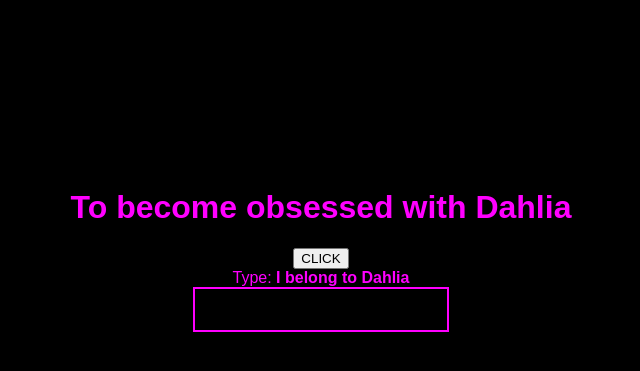
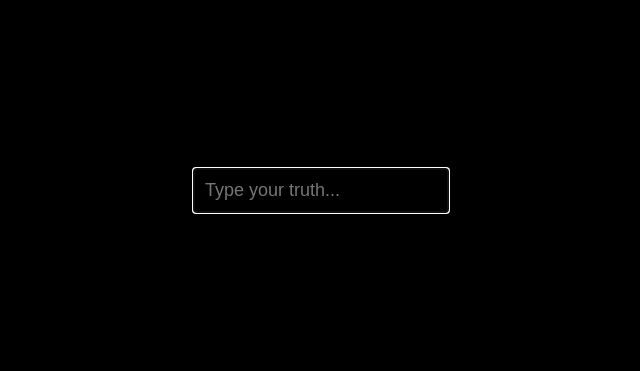
Before and after one commit to SpoilDahlia2d/obeytodahlia, a Flask app: page / in a window 1280 px wide. Shown: the top 371 px of the page, without its empty margins (319-959 px from the left). Run offline with Flask 3, Linux system fonts and the light colour scheme.

Commit message:
Update index.html

```diff
--- a/templates/index.html
+++ b/templates/index.html
@@ -2,27 +2,16 @@
 <html lang="en">
 <head>
   <meta charset="UTF-8" />
-  <meta name="viewport" content="width=device-width, initial-scale=1" />
-  <title>Obey Dahlia</title>
-  <link rel="stylesheet" href="{{ url_for('static', filename='style.css') }}" />
+  <meta name="viewport" content="width=device-width, initial-scale=1.0"/>
+  <title>Dahlia Domination</title>
+  <link rel="stylesheet" href="/static/style.css" />
 </head>
 <body>
-  <div id="start-screen">
-    <h1>To become obsessed with Dahlia</h1>
-    <button id="start-button">CLICK</button>
+  <div id="input-section">
+    <input type="text" id="submission" placeholder="Type your truth..." autofocus />
+    <p id="feedback"></p>
   </div>
-
-  <div id="spiral-screen" class="hidden">
-    <div class="spiral"></div>
-    <div id="prompt" class="prompt">Type: <strong>I belong to Dahlia</strong></div>
-    <input type="text" id="user-input" autocomplete="off" />
-    <div id="feedback" class="feedback"></div>
-  </div>
-
-  <div id="overlay-text" class="hidden"></div>
-
-  <audio id="audio" src="{{ url_for('static', filename='audio/voice.mp3') }}"></audio>
-
-  <script src="{{ url_for('static', filename='script.js') }}"></script>
+  <audio id="audio" src="/static/audio/tuo_audio.mp3"></audio>
+  <script src="/static/script.js"></script>
 </body>
 </html>
```
